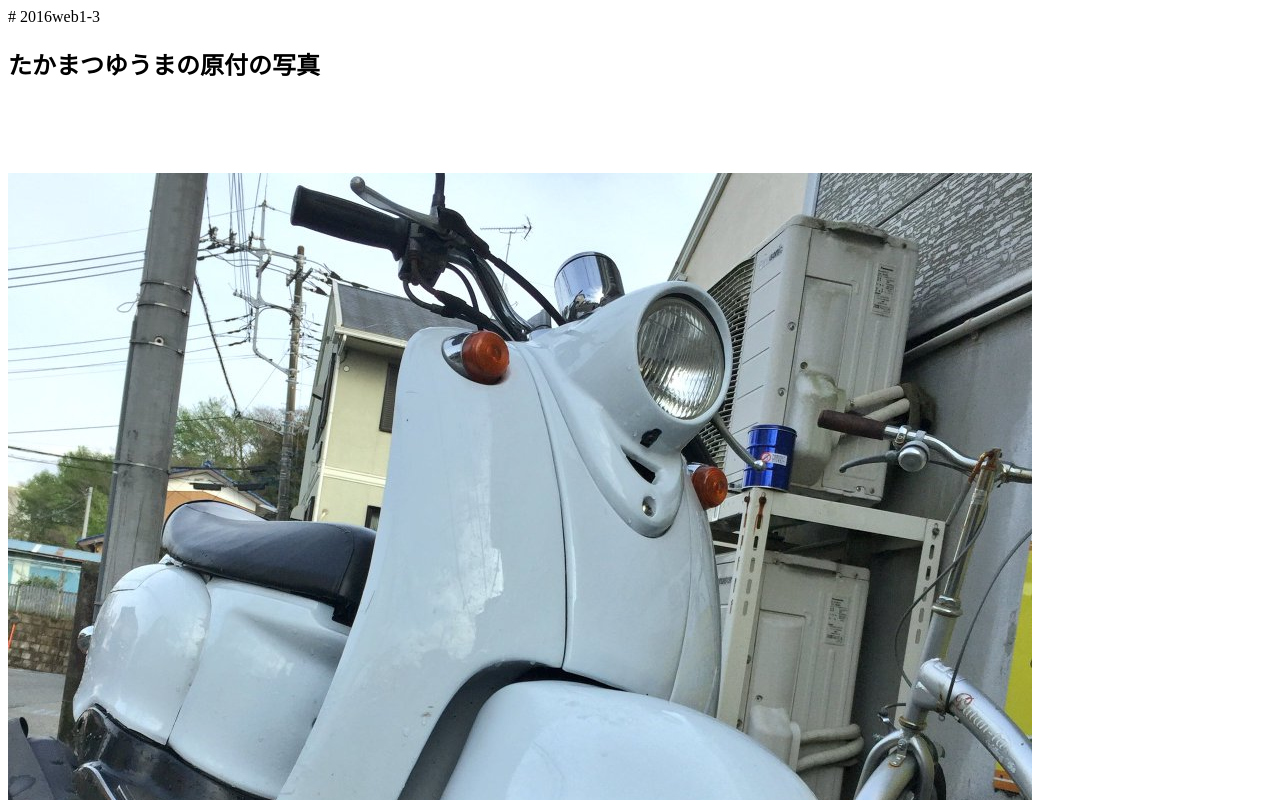
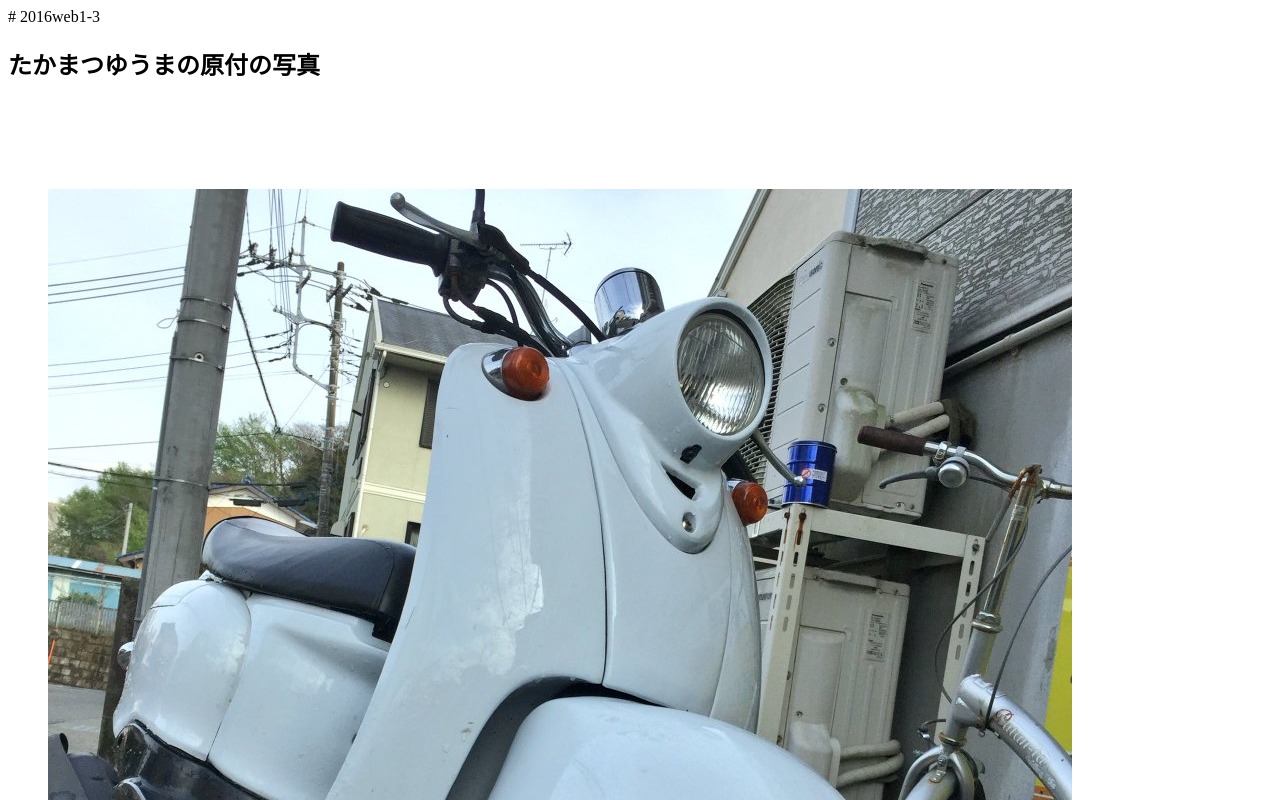
Before and after one commit to yumapiero/2016web1-3, a plain HTML site: page index.html in a window 1280 px wide. Shown: the top 800 px of the page. Drawn offline with Linux system fonts and the light colour scheme.

Commit message:
Update index.html

```diff
--- a/index.html
+++ b/index.html
@@ -10,9 +10,9 @@
 
 		<h2>たかまつゆうまの原付の写真</h2><br><br><br><br>
 
-
-		<img src="takamatsuvino.jpg">
-		<br><br>
+		<ol>
+		<li><img src="takamatsuvino.jpg">
+		</ol><br><br>
 
 		<h3>YAMAHA/vino</h>
 		<br><br>
```
